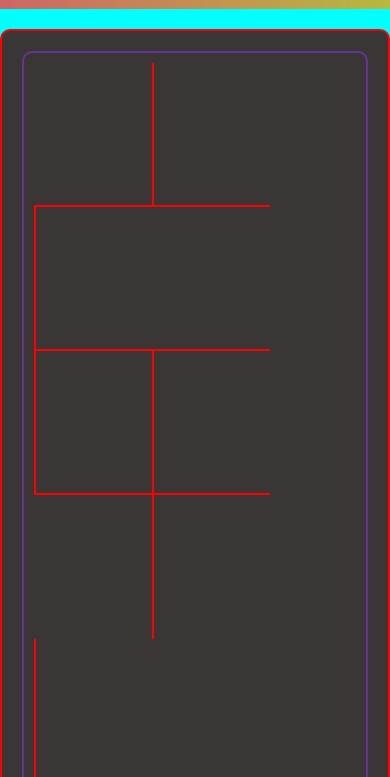
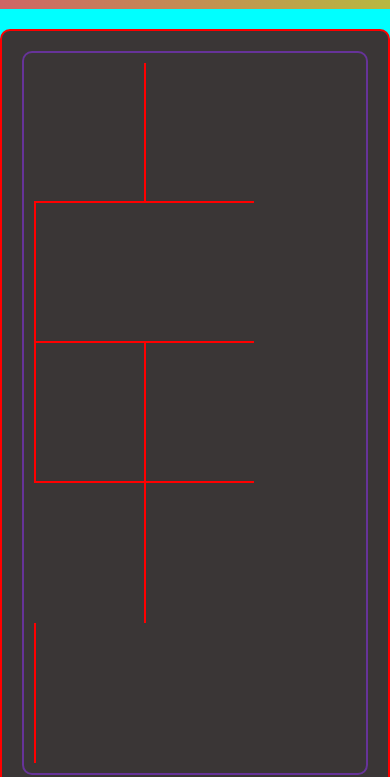
Before and after one commit to Aditiyasingh07/Tic-tac-toe, a plain HTML site: page index.html in a window 390 px wide. Shown: the part 71-848 px from the top of the page. Drawn offline with Linux system fonts and the light colour scheme.

Commit message:
new updates

```diff
--- a/style.css
+++ b/style.css
@@ -92,5 +92,7 @@ h2{
         display: flex;
         justify-content: center;
         align-items: center;
+        height: 140px;
+        width: 110px;
     }
 }
```
